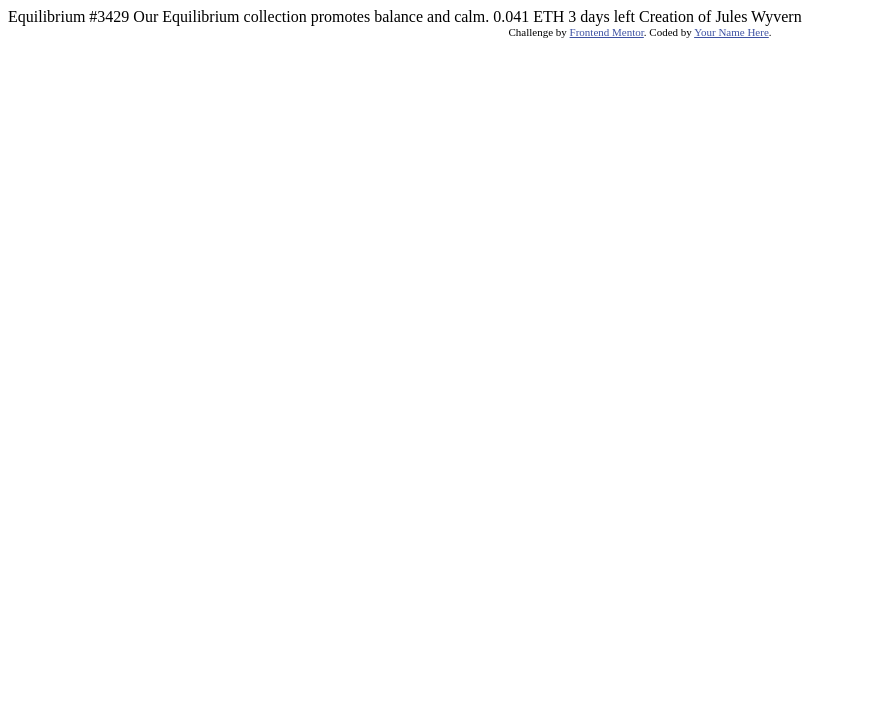
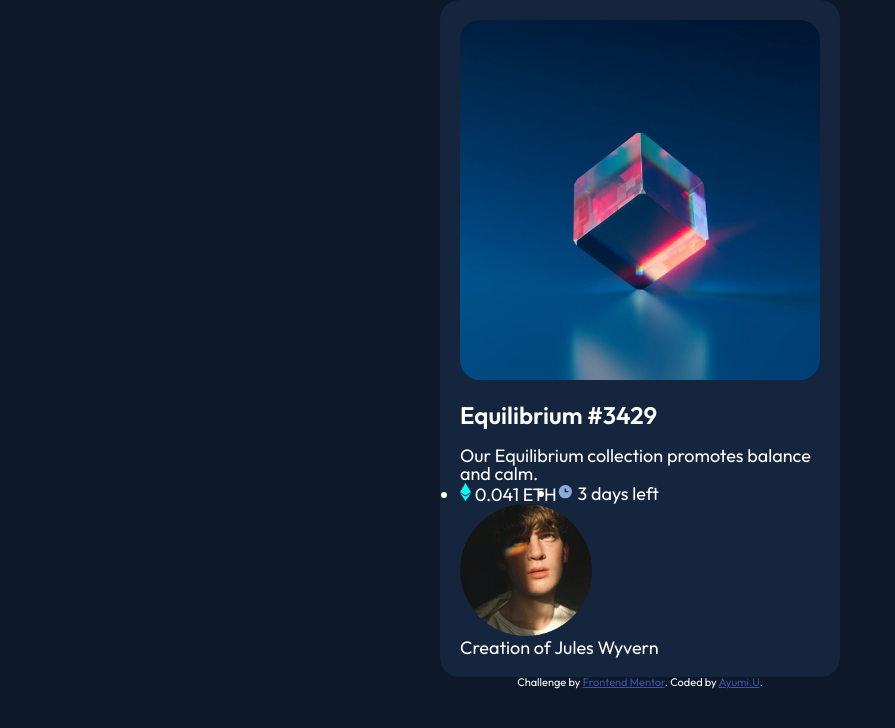
Before and after one commit to AyumiUeno12/NFT-preview-card, a plain HTML site: page index.html in a window 1280 px wide. Shown: the whole page, without its empty margins (0-895 px from the left). Drawn offline with Linux system fonts and the light colour scheme.

Commit message:
Update html

```diff
--- /dev/null
+++ b/css/style.css
@@ -0,0 +1,120 @@
+/********************/
+/* Style guide */
+/********************/
+
+/*
+
+### Layout:
+
+- Mobile: 375px
+- Desktop: 1440px
+
+### Primary:
+
+- Soft blue: hsl(215, 51%, 70%)
+- Cyan: hsl(178, 100%, 50%)
+
+### Neutral:
+
+- Very dark blue (main BG): hsl(217, 54%, 11%)
+- Very dark blue (card BG): hsl(216, 50%, 16%)
+- Very dark blue (line): hsl(215, 32%, 27%)
+- White: hsl(0, 0%, 100%)
+
+
+### Typography system:
+
+FONT SIZE SYSTEM (px):
+10 / 12 / 14 / 16 / 18 / 20 / 24 / 30 / 36 / 44 / 52 / 62 / 74 / 86 / 98
+
+### Whitespace
+SPACING SYSTEM (px):
+2 / 4 / 8 / 12 / 16 / 24 / 32 / 48 / 64 / 80 / 96 / 128
+
+
+### Font-Style:
+
+font-family: 'Outfit', sans-serif;
+
+### Font size default setup:
+-Default: 1 rem = 16px
+-Reset: 1 rem = 10px
+10px/16px = 62.5%
+
+- !Font size (paragraph): 18px
+
+### Font-weights:
+
+Light: 300
+Default: 400
+semiBold: 600
+
+### Line-heights:
+- 1.4 for headings
+- 1.6 for paragraphs
+
+### Border-radius
+Default: xpx
+
+*/
+
+/********************/
+/* General setting */
+/********************/
+
+* {
+  margin: 0;
+  padding: 0;
+  box-sizing: border-box;
+}
+
+/* html {
+  font-size: 62.5%;
+} */
+
+body {
+  font-family: "Outfit", sans-serif;
+  line-height: 1;
+  font-size: 18px;
+  font-weight: 400;
+  color: hsl(0, 0%, 100%);
+  background-color: hsl(217, 54%, 11%);
+}
+
+/*******************************/
+/* General Reusable Components */
+/*******************************/
+
+.card {
+  max-width: 400px;
+  background-color: hsl(216, 50%, 16%);
+  margin: 0 auto;
+  padding: 20px;
+  border-radius: 20px;
+}
+
+.equilibrium-img {
+  margin: auto;
+  text-align: center;
+  margin-bottom: 20px;
+}
+
+.equilibrium-img img {
+  width: 100%;
+  border-radius: 20px;
+}
+
+.list {
+  display: flex;
+}
+
+ul li {
+  float: left;
+  align-content: space-between;
+}
+
+h1 {
+  margin-bottom: 20px;
+  font-weight: 600;
+  font-size: 24px;
+}
--- a/index.html
+++ b/index.html
@@ -1,33 +1,74 @@
 <!DOCTYPE html>
 <html lang="en">
   <head>
-  <meta charset="UTF-8">
-  <meta name="viewport" content="width=device-width, initial-scale=1.0"> <!-- displays site properly based on user's device -->
+    <meta charset="UTF-8" />
+    <meta name="viewport" content="width=device-width, initial-scale=1.0" />
+    <!-- displays site properly based on user's device -->
 
-  <link rel="icon" type="image/png" sizes="32x32" href="./images/favicon-32x32.png">
+    <!-- fav icon -->
+    <link
+      rel="icon"
+      type="image/png"
+      sizes="32x32"
+      href="./images/favicon-32x32.png"
+    />
+
+    <!-- CSS stylesheet -->
+    <link rel="stylesheet" href="css/style.css" />
+
+    <!-- font Style -->
+    <link rel="preconnect" href="https://fonts.googleapis.com" />
+    <link rel="preconnect" href="https://fonts.gstatic.com" crossorigin />
+    <link
+      href="https://fonts.googleapis.com/css2?family=Outfit:wght@300;400;600&display=swap"
+      rel="stylesheet"
+    />
 
     <title>Frontend Mentor | NFT preview card component</title>
 
     <!-- Feel free to remove these styles or customise in your own stylesheet 👍 -->
     <style>
-    .attribution { font-size: 11px; text-align: center; }
-    .attribution a { color: hsl(228, 45%, 44%); }
+      .attribution {
+        font-size: 11px;
+        text-align: center;
+      }
+      .attribution a {
+        color: hsl(228, 45%, 44%);
+      }
     </style>
   </head>
   <body>
+    <!-- Card component -->
+    <main class="card">
+      <div class="equilibrium-img">
+        <img src="images/image-equilibrium.jpg" alt="image of an equilibrium" />
+      </div>
+      <h1>Equilibrium #3429</h1>
+      <p>Our Equilibrium collection promotes balance and calm.</p>
+      <div class="list">
+        <ul>
+          <li>
+            <img src="images/icon-ethereum.svg" alt="image of an ethereum" />
+            0.041 ETH
+          </li>
+          <li>
+            <img src="images/icon-clock.svg" alt="image of clock" />
+            3 days left
+          </li>
+        </ul>
+      </div>
 
-  Equilibrium #3429
-
-  Our Equilibrium collection promotes balance and calm.
-
-  0.041 ETH
-  3 days left
-
-  Creation of Jules Wyvern
+      <div class="avatar">
+        <img src="images/image-avatar.png" alt="image of avatar" />
+        <p>Creation of Jules Wyvern</p>
+      </div>
+    </main>
 
     <div class="attribution">
-    Challenge by <a href="https://www.frontendmentor.io?ref=challenge" target="_blank">Frontend Mentor</a>.
-    Coded by <a href="#">Your Name Here</a>.
+      Challenge by
+      <a href="https://www.frontendmentor.io?ref=challenge" target="_blank"
+        >Frontend Mentor</a
+      >. Coded by <a href="#">Ayumi.U</a>.
     </div>
   </body>
 </html>
```
Lines whose indentation alone changed are shown as unchanged.
